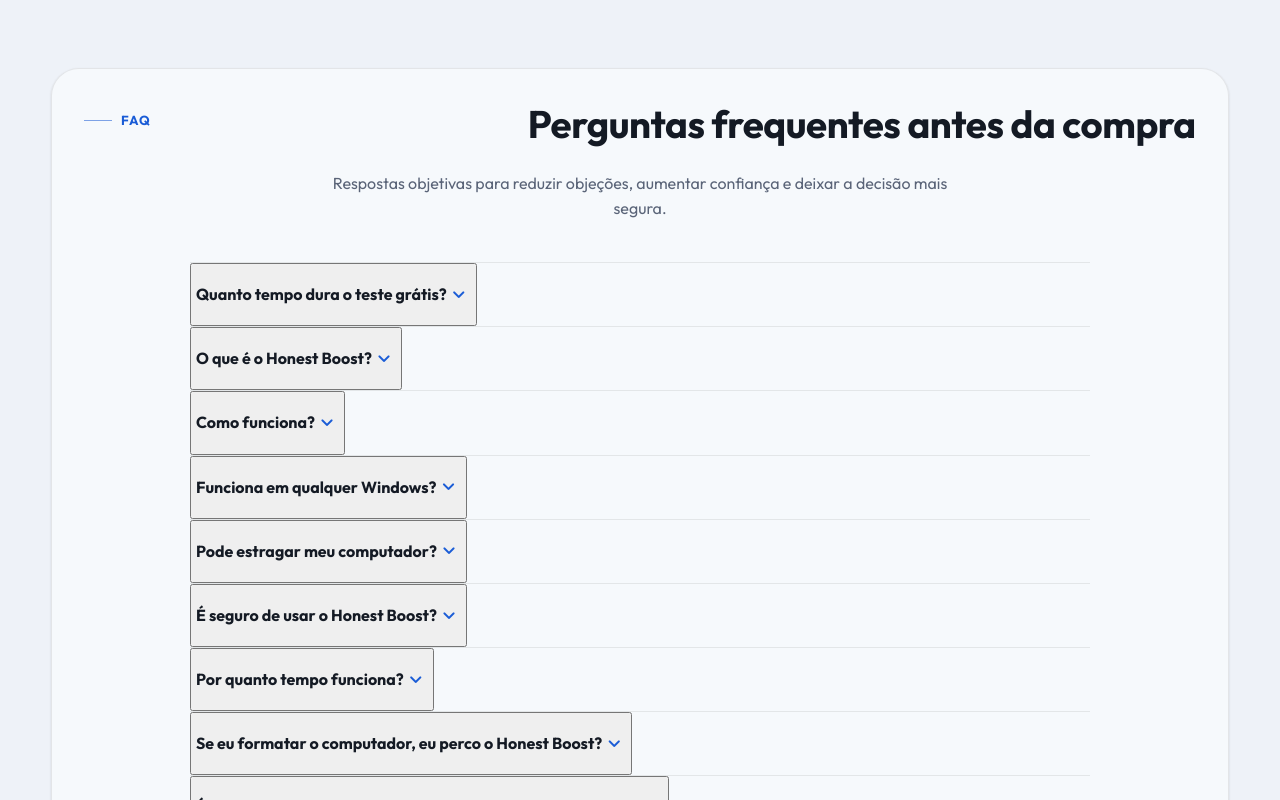
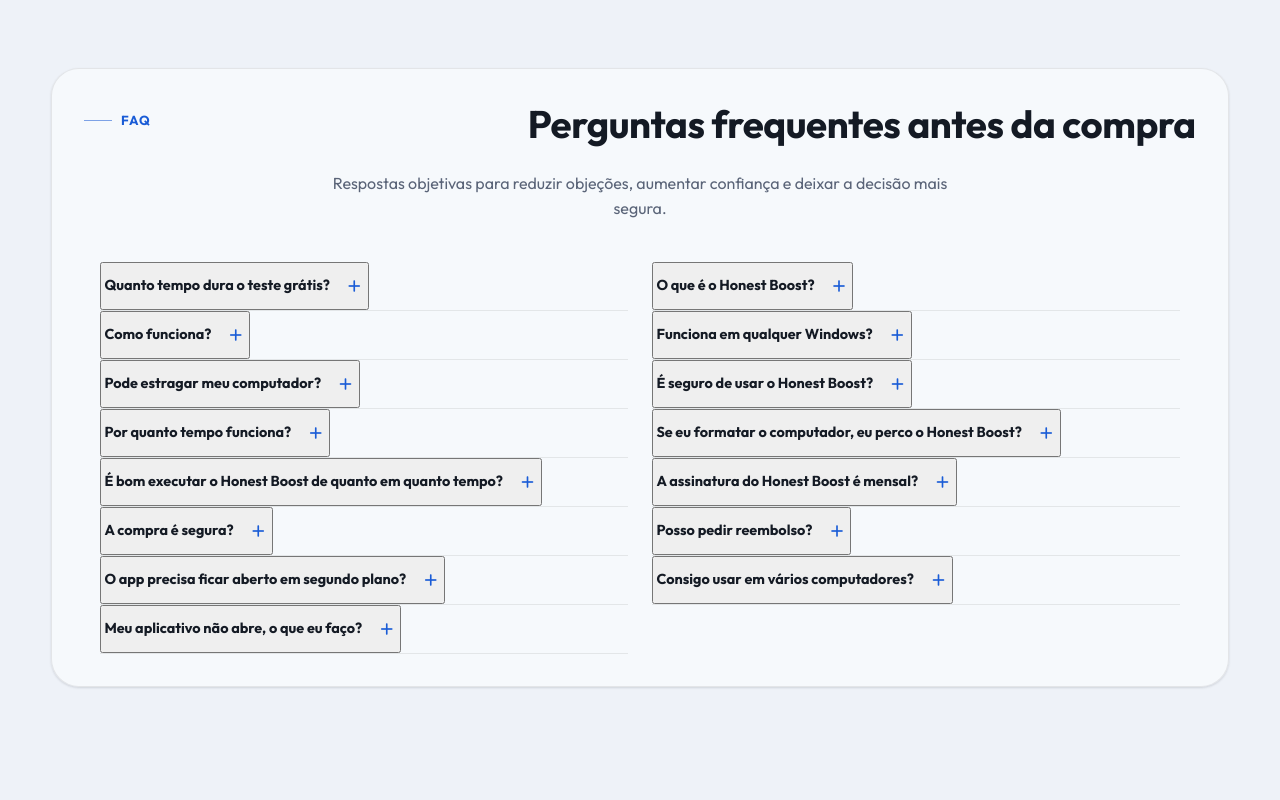
Before and after one commit to Rodzin96/honest-boost, an Electron app: page public/index.html in a window 1280 px wide. Shown: the part 2000-2800 px from the top of the page. Drawn offline with nearby package versions, Linux system fonts and the light colour scheme; no server answers.

Commit message:
ui: FAQ 2 columns, plus/minus toggle, more compact

```diff
--- a/public/index.html
+++ b/public/index.html
@@ -247,8 +247,10 @@
         }
 
         #faq .faq-container {
-            max-width: 900px;
-            gap: 0;
+            max-width: 1080px;
+            grid-template-columns: repeat(2, minmax(0, 1fr));
+            column-gap: 1.5rem;
+            row-gap: 0;
         }
 
         #faq .faq-item {
@@ -258,28 +260,41 @@
             border-bottom: 1px solid var(--divider);
         }
 
-        #faq .faq-item:first-child {
-            border-top: 1px solid var(--divider);
-        }
-
         #faq .faq-question {
-            padding: 1.1rem 0.25rem;
+            padding: 0.75rem 0.15rem;
+            gap: 0.9rem;
         }
 
         #faq .faq-question h3 {
-            font-size: 1rem;
+            font-size: 0.9rem;
+            line-height: 1.35;
         }
 
         #faq .faq-question:hover {
             background: transparent;
         }
 
+        #faq .faq-toggle {
+            font-size: 20px;
+        }
+
         #faq .faq-answer {
-            padding: 0 0.25rem;
+            padding: 0 0.15rem;
         }
 
         #faq .faq-item.active .faq-answer {
-            padding: 0 0.25rem 1.2rem;
+            padding: 0 0.15rem 1rem;
+        }
+
+        #faq .faq-answer p {
+            font-size: 0.9rem;
+            margin: 0;
+        }
+
+        @media (max-width: 768px) {
+            #faq .faq-container {
+                grid-template-columns: 1fr;
+            }
         }
     </style>
 </head>
@@ -504,7 +519,7 @@
                     <article class="faq-item">
                         <button class="faq-question" type="button" aria-expanded="false">
                             <h3>Quanto tempo dura o teste grátis?</h3>
-                            <span class="material-symbols-rounded faq-toggle" aria-hidden="true">expand_more</span>
+                            <span class="material-symbols-rounded faq-toggle" aria-hidden="true">add</span>
                         </button>
                         <div class="faq-answer">
                             <p>Você tem 4 horas de teste gratuito. Após esse prazo, a key para de funcionar — para continuar usando, é necessário efetuar a aquisição de um plano.</p>
@@ -514,7 +529,7 @@
                     <article class="faq-item">
                         <button class="faq-question" type="button" aria-expanded="false">
                             <h3>O que é o Honest Boost?</h3>
-                            <span class="material-symbols-rounded faq-toggle" aria-hidden="true">expand_more</span>
+                            <span class="material-symbols-rounded faq-toggle" aria-hidden="true">add</span>
                         </button>
                         <div class="faq-answer">
                             <p>É um aplicativo de otimização para Windows focado em jogos competitivos: mais FPS, menos input lag e um sistema mais estável durante o gameplay.</p>
@@ -524,7 +539,7 @@
                     <article class="faq-item">
                         <button class="faq-question" type="button" aria-expanded="false">
                             <h3>Como funciona?</h3>
-                            <span class="material-symbols-rounded faq-toggle" aria-hidden="true">expand_more</span>
+                            <span class="material-symbols-rounded faq-toggle" aria-hidden="true">add</span>
                         </button>
                         <div class="faq-answer">
                             <p>O Honest Boost ajusta configurações do Windows — serviços desnecessários, prioridade de processos, energia e atividades em segundo plano — deixando mais recursos livres para o jogo. As mudanças são aplicadas de forma reversível.</p>
@@ -534,7 +549,7 @@
                     <article class="faq-item">
                         <button class="faq-question" type="button" aria-expanded="false">
                             <h3>Funciona em qualquer Windows?</h3>
-                            <span class="material-symbols-rounded faq-toggle" aria-hidden="true">expand_more</span>
+                            <span class="material-symbols-rounded faq-toggle" aria-hidden="true">add</span>
                         </button>
                         <div class="faq-answer">
                             <p>O aplicativo é compatível com Windows 10 e Windows 11. Confira os requisitos detalhados na página de Download antes de instalar.</p>
@@ -544,7 +559,7 @@
                     <article class="faq-item">
                         <button class="faq-question" type="button" aria-expanded="false">
                             <h3>Pode estragar meu computador?</h3>
-                            <span class="material-symbols-rounded faq-toggle" aria-hidden="true">expand_more</span>
+                            <span class="material-symbols-rounded faq-toggle" aria-hidden="true">add</span>
                         </button>
                         <div class="faq-answer">
                             <p>Não. Todas as otimizações são reversíveis e não removem arquivos do sistema. Recomendamos ativar os ajustes por etapas e reiniciar o computador após aplicar as otimizações.</p>
@@ -554,7 +569,7 @@
                     <article class="faq-item">
                         <button class="faq-question" type="button" aria-expanded="false">
                             <h3>É seguro de usar o Honest Boost?</h3>
-                            <span class="material-symbols-rounded faq-toggle" aria-hidden="true">expand_more</span>
+                            <span class="material-symbols-rounded faq-toggle" aria-hidden="true">add</span>
                         </button>
                         <div class="faq-answer">
                             <p>Sim. O produto combina desempenho com segurança: mudanças explicadas, possibilidade de reverter e comunicação clara sobre o que cada ajuste faz.</p>
@@ -564,7 +579,7 @@
                     <article class="faq-item">
                         <button class="faq-question" type="button" aria-expanded="false">
                             <h3>Por quanto tempo funciona?</h3>
-                            <span class="material-symbols-rounded faq-toggle" aria-hidden="true">expand_more</span>
+                            <span class="material-symbols-rounded faq-toggle" aria-hidden="true">add</span>
                         </button>
                         <div class="faq-answer">
                             <p>O teste grátis vale por 4 horas. Já os planos são pagamentos únicos com licença vitalícia — depois de adquirir, você continua usando sem cobranças recorrentes.</p>
@@ -574,7 +589,7 @@
                     <article class="faq-item">
                         <button class="faq-question" type="button" aria-expanded="false">
                             <h3>Se eu formatar o computador, eu perco o Honest Boost?</h3>
-                            <span class="material-symbols-rounded faq-toggle" aria-hidden="true">expand_more</span>
+                            <span class="material-symbols-rounded faq-toggle" aria-hidden="true">add</span>
                         </button>
                         <div class="faq-answer">
                             <p>Não. Sua licença fica vinculada à sua conta. Basta entrar novamente no app e ativar sua key no mesmo dispositivo para continuar usando.</p>
@@ -584,7 +599,7 @@
                     <article class="faq-item">
                         <button class="faq-question" type="button" aria-expanded="false">
                             <h3>É bom executar o Honest Boost de quanto em quanto tempo?</h3>
-                            <span class="material-symbols-rounded faq-toggle" aria-hidden="true">expand_more</span>
+                            <span class="material-symbols-rounded faq-toggle" aria-hidden="true">add</span>
                         </button>
                         <div class="faq-answer">
                             <p>Não precisa rodar todo dia. Recomendamos executar após instalar jogos, atualizar drivers ou quando perceber queda de desempenho. Depois de aplicar, reinicie o computador para as mudanças valerem.</p>
@@ -594,7 +609,7 @@
                     <article class="faq-item">
                         <button class="faq-question" type="button" aria-expanded="false">
                             <h3>A assinatura do Honest Boost é mensal?</h3>
-                            <span class="material-symbols-rounded faq-toggle" aria-hidden="true">expand_more</span>
+                            <span class="material-symbols-rounded faq-toggle" aria-hidden="true">add</span>
                         </button>
                         <div class="faq-answer">
                             <p>Não. A compra é única (pagamento único) e a licença é vitalícia — sem mensalidade nem cobranças futuras.</p>
@@ -604,7 +619,7 @@
                     <article class="faq-item">
                         <button class="faq-question" type="button" aria-expanded="false">
                             <h3>A compra é segura?</h3>
-                            <span class="material-symbols-rounded faq-toggle" aria-hidden="true">expand_more</span>
+                            <span class="material-symbols-rounded faq-toggle" aria-hidden="true">add</span>
                         </button>
                         <div class="faq-answer">
                             <p>Sim. O pagamento é processado pelo Stripe, uma das plataformas de pagamento mais seguras do mundo, com criptografia e proteção antifraude.</p>
@@ -614,7 +629,7 @@
                     <article class="faq-item">
                         <button class="faq-question" type="button" aria-expanded="false">
                             <h3>Posso pedir reembolso?</h3>
-                            <span class="material-symbols-rounded faq-toggle" aria-hidden="true">expand_more</span>
+                            <span class="material-symbols-rounded faq-toggle" aria-hidden="true">add</span>
                         </button>
                         <div class="faq-answer">
                             <p>Sim. O Honest Boost possui política de reembolso — consulte a página Reembolso para conhecer as condições e como solicitar.</p>
@@ -624,7 +639,7 @@
                     <article class="faq-item">
                         <button class="faq-question" type="button" aria-expanded="false">
                             <h3>O app precisa ficar aberto em segundo plano?</h3>
-                            <span class="material-symbols-rounded faq-toggle" aria-hidden="true">expand_more</span>
+                            <span class="material-symbols-rounded faq-toggle" aria-hidden="true">add</span>
                         </button>
                         <div class="faq-answer">
                             <p>Não. As otimizações são aplicadas no sistema e permanecem ativas mesmo com o app fechado. Você pode abrir apenas quando precisar ajustar algo.</p>
@@ -634,7 +649,7 @@
                     <article class="faq-item">
                         <button class="faq-question" type="button" aria-expanded="false">
                             <h3>Consigo usar em vários computadores?</h3>
-                            <span class="material-symbols-rounded faq-toggle" aria-hidden="true">expand_more</span>
+                            <span class="material-symbols-rounded faq-toggle" aria-hidden="true">add</span>
                         </button>
                         <div class="faq-answer">
                             <p>A ativação é por licença e controlada por plano. Para trocar de máquina, basta desativar a key em um computador e ativá-la em outro — respeitando o limite de dispositivos do seu plano.</p>
@@ -644,7 +659,7 @@
                     <article class="faq-item">
                         <button class="faq-question" type="button" aria-expanded="false">
                             <h3>Meu aplicativo não abre, o que eu faço?</h3>
-                            <span class="material-symbols-rounded faq-toggle" aria-hidden="true">expand_more</span>
+                            <span class="material-symbols-rounded faq-toggle" aria-hidden="true">add</span>
                         </button>
                         <div class="faq-answer">
                             <p>Confira o guia de Primeiro Uso — muitas vezes é o SmartScreen ou o antivírus bloqueando. Caso persista, entre em contato pelo suporte (página Contato) que a gente ajuda a resolver.</p>
@@ -768,11 +783,15 @@
                         var otherItem = otherButton.closest('.faq-item');
                         otherItem.classList.remove('active');
                         otherButton.setAttribute('aria-expanded', 'false');
+                        var toggle = otherItem.querySelector('.faq-toggle');
+                        if (toggle) toggle.textContent = 'add';
                     });
 
                     if (!isActive) {
                         item.classList.add('active');
                         button.setAttribute('aria-expanded', 'true');
+                        var toggle = item.querySelector('.faq-toggle');
+                        if (toggle) toggle.textContent = 'remove';
                     }
                 });
             });
```
